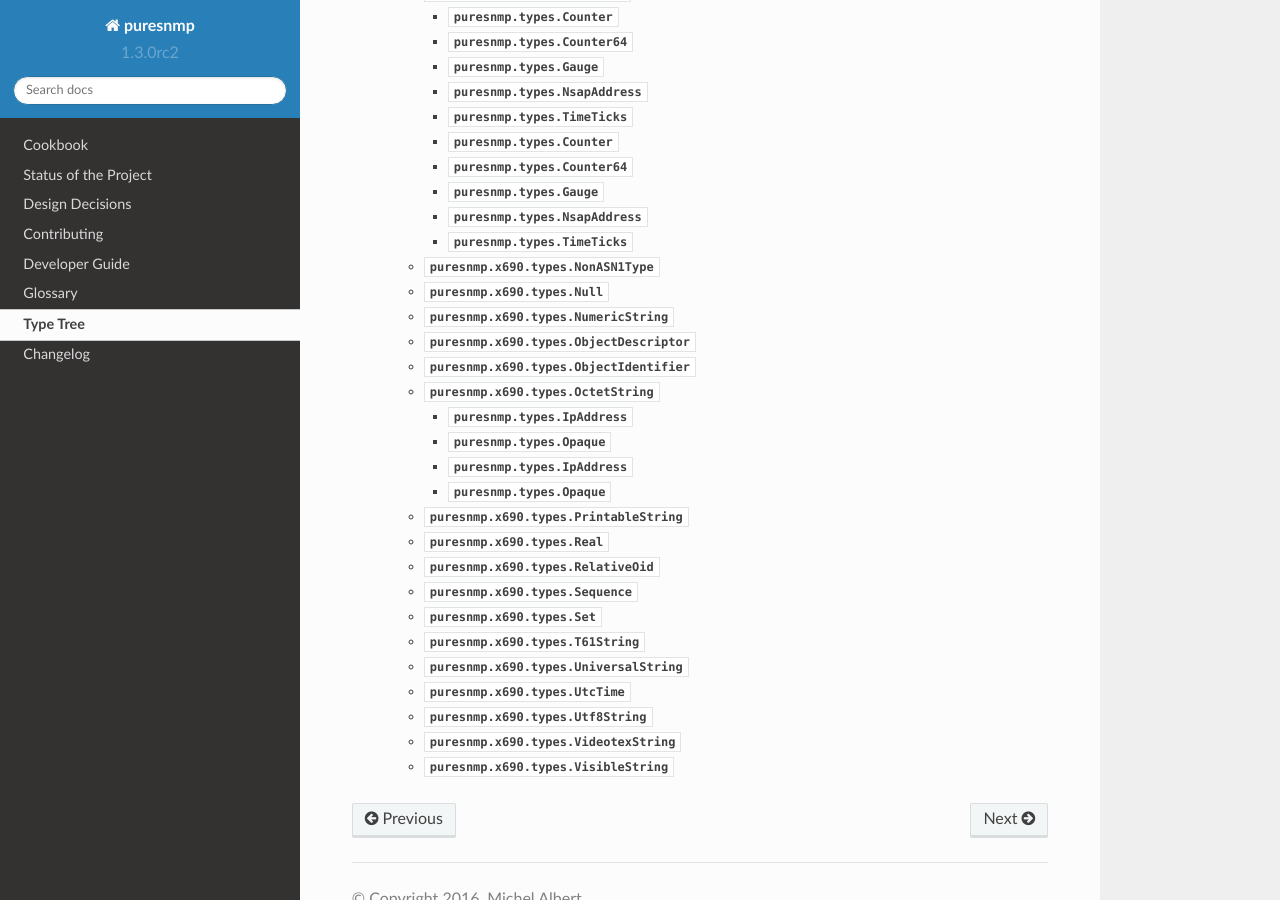
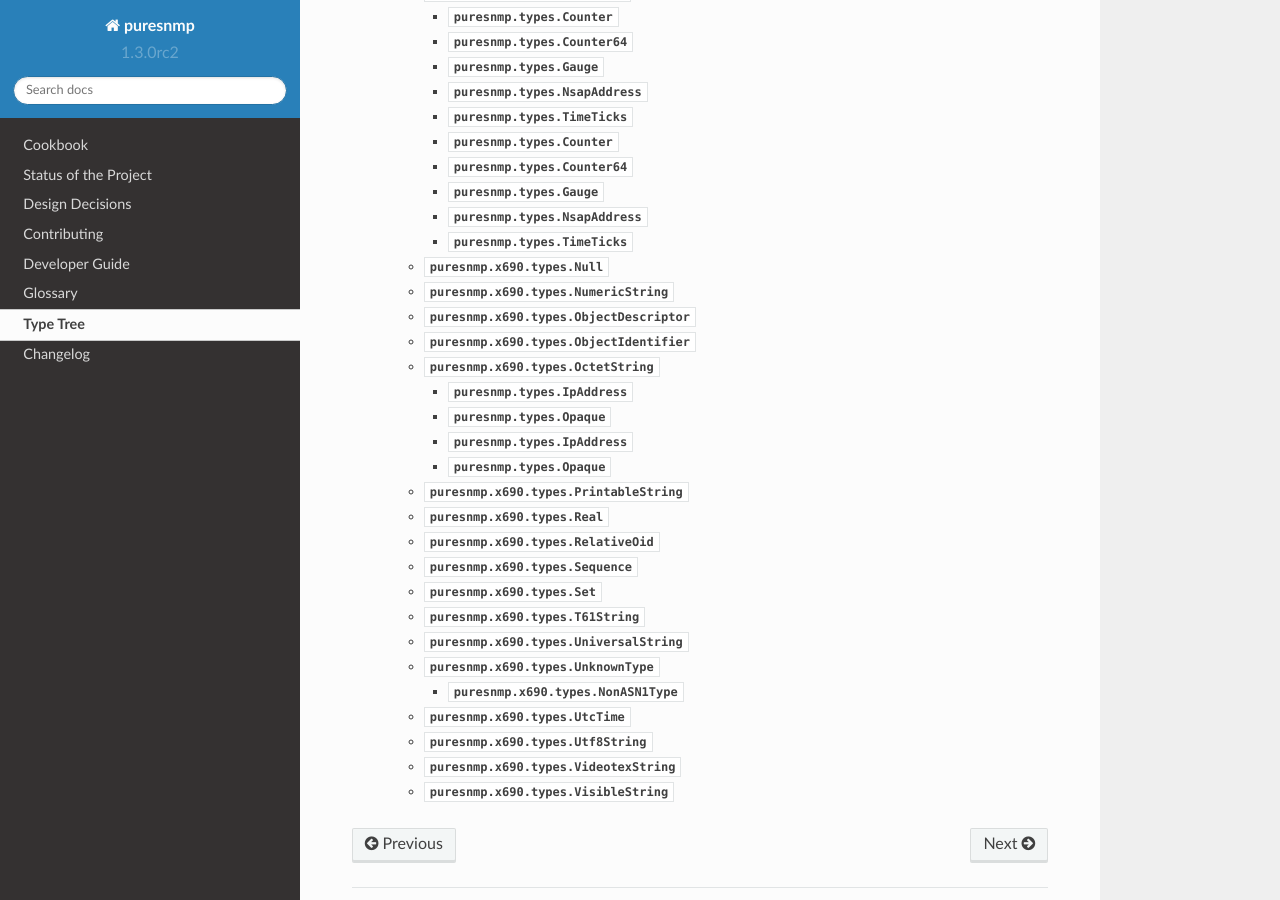
Before and after one commit to exhuma/puresnmp, a Sphinx documentation site: the page built from docs/typetree.rst, in a window 1280 px wide and 900 px high, scrolled down 656 px. Built offline with Sphinx 7.4.7 and the Read the Docs theme 2.0.0, drawn with Linux system fonts in a browser that asks for light colours.

Commit message:
Update typetree docs

```diff
--- a/docs/typetree.rst
+++ b/docs/typetree.rst
@@ -98,6 +96,10 @@ Type Tree
 
      *  :py:class:`puresnmp.x690.types.UniversalString`
 
+     *  :py:class:`puresnmp.x690.types.UnknownType`
+
+        *  :py:class:`puresnmp.x690.types.NonASN1Type`
+
      *  :py:class:`puresnmp.x690.types.UtcTime`
 
      *  :py:class:`puresnmp.x690.types.Utf8String`
```
Also changed, not shown: other parts of docs/typetree.rst (+0 -2 lines).
